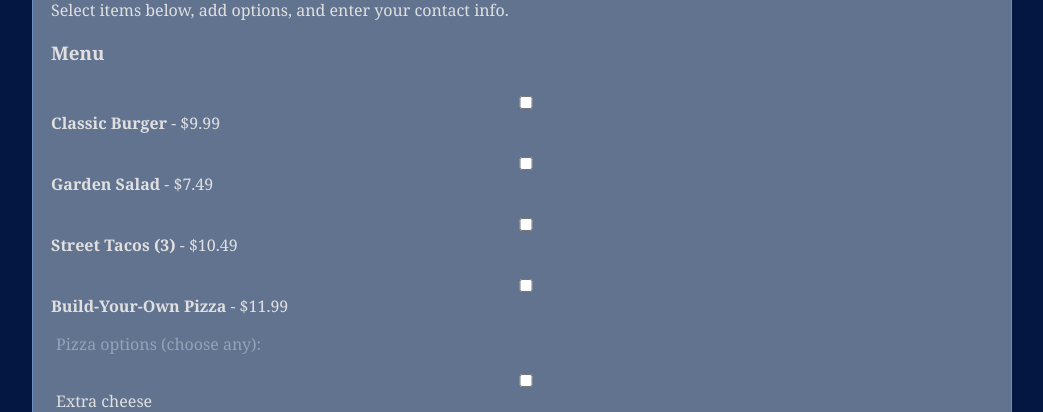
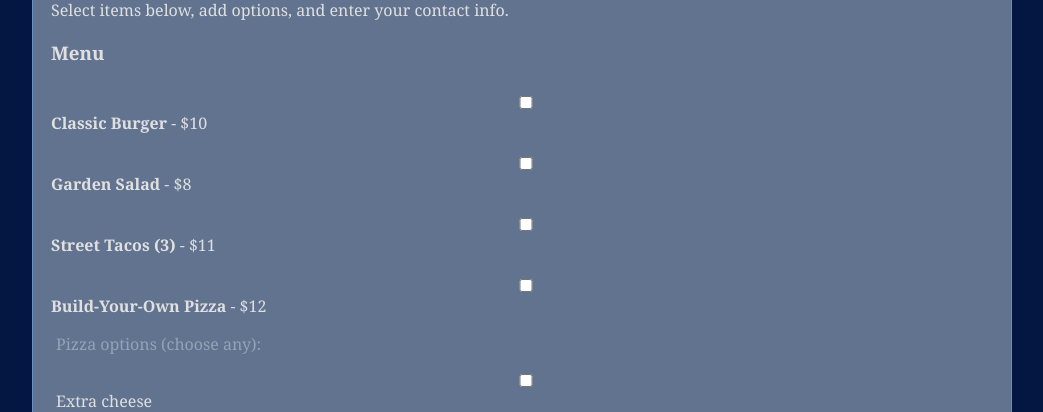
Before and after one commit to JerryBLT/cs412, a Django app: page /restaurant/order/ in a window 1280 px wide. Shown: the part 205-617 px from the top of the page, without its empty margins (118-1161 px from the left). Run offline with Django 5.2, Linux system fonts and the light colour scheme.

Commit message:
fix price correlation with the views.py and order.html

```diff
--- a/restaurant/templates/restaurant/order.html
+++ b/restaurant/templates/restaurant/order.html
@@ -18,21 +18,21 @@
     <div class="menu-item">
       <label>
         <input type="checkbox" name="burger">
-        <strong>Classic Burger</strong> - $9.99
+        <strong>Classic Burger</strong> - $10
       </label>
     </div>
 
     <div class="menu-item">
       <label>
         <input type="checkbox" name="salad">
-        <strong>Garden Salad</strong> - $7.49
+        <strong>Garden Salad</strong> - $8
       </label>
     </div>
 
     <div class="menu-item">
       <label>
         <input type="checkbox" name="tacos">
-        <strong>Street Tacos (3)</strong> - $10.49
+        <strong>Street Tacos (3)</strong> - $11
       </label>
     </div>
 
@@ -40,7 +40,7 @@
     <div class="menu-item">
       <label>
         <input type="checkbox" name="pizza">
-        <strong>Build-Your-Own Pizza</strong> - $11.99
+        <strong>Build-Your-Own Pizza</strong> - $12
       </label>
 
       <div class="options">
```
